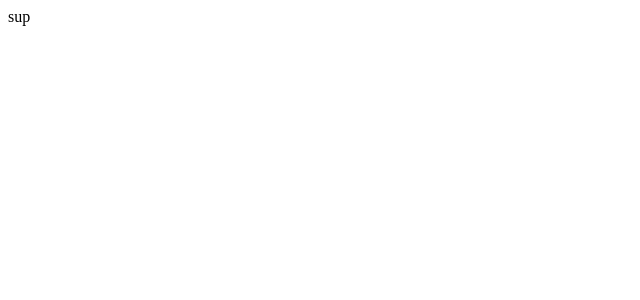
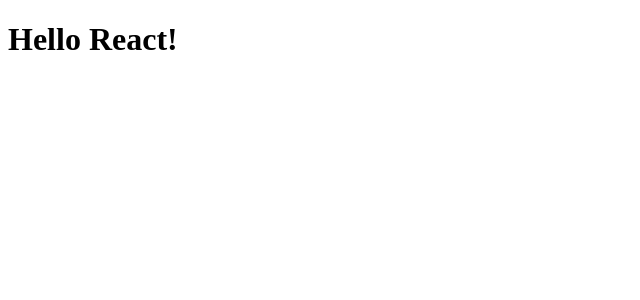
Before and after one commit to e1ysse/Menagerie-Of-Practice, a React (Vite) app in the folder blankset/: page / in a window 1280 px wide. Shown: the top 300 px of the page, without its empty margins (0-640 px from the left). Built offline with nearby package versions, Linux system fonts and the light colour scheme.

Commit message:
rendered hello react properly

```diff
--- a/blankset/index.html
+++ b/blankset/index.html
@@ -3,10 +3,10 @@
   <head>
     <meta charset="UTF-8" />
     <meta name="viewport" content="width=device-width, initial-scale=1.0" />
-    <title>Blank Starting Point</title>
+    <title>We made pizza</title>
   </head>
   <body>
     <div id="root"></div>
-    <script type="module" src="/src/main.jsx"></script>
+    <script type="module" src="/src/index.jsx"></script>
   </body>
 </html>
--- a/blankset/src/App.jsx
+++ /dev/null
@@ -1,7 +0,0 @@
-function App() {
-    return(
-        <div> sup </div>
-    );
-}
-
-export default App
--- /dev/null
+++ b/blankset/src/index.jsx
@@ -0,0 +1,11 @@
+import React from 'react';
+import ReactDOM from 'react-dom/client';
+
+function App() {
+    return <>
+        <h1>Hello React!</h1>
+        </>;
+}
+
+const root = ReactDOM.createRoot(document.getElementById("root"));
+root.render(<App />);
--- a/blankset/src/main.jsx
+++ /dev/null
@@ -1,9 +0,0 @@
-import React from 'react'
-import ReactDOM from 'react-dom/client'
-import App from './App.jsx'
-
-ReactDOM.createRoot(document.getElementById('root')).render(
-  <React.StrictMode>
-    <App />
-  </React.StrictMode>,
-)
```
